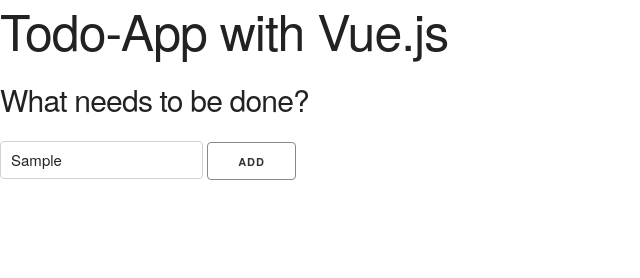
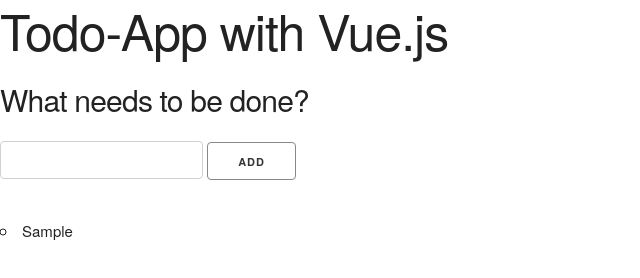
Before and after one commit to mgonza63/todoVue, a plain HTML site: page index.html in a window 1280 px wide. Both pictures are taken after typing "Sample" into the empty fields and a click on the button "ADD". Shown: the whole page, without its empty margins (0-640 px from the left). Drawn offline with nearby package versions, Linux system fonts and the light colour scheme.

Commit message:
todos added now show in the screen as a unorganized list

```diff
--- a/app.js
+++ b/app.js
@@ -15,7 +15,9 @@ const app = new Vue ({
                 title: this.newTodo,
                 done: false,
 
-            })
+            });
+            // clears out the form
+            this.newTodo = ''
         }
 
     }
--- a/index.html
+++ b/index.html
@@ -13,7 +13,8 @@
 <body>
     <main id="app">
         <h1>{{ title }}</h1>
-        <!-- vue's way of adding a function when this data is submitted. -> .prevent prevents Default -->
+        <!-- vue - adding a function when this data is submitted.
+            .prevent prevents Default -->
         <form @submit.prevent="addTodo">
             <label for="newTodo"><h4>What needs to be done?</h4></label>
             <!-- v-model links with elements on your js file -->
@@ -21,6 +22,12 @@
             <button type="submit" name="button">Add</button>
 
         </form>
+        <ul>
+            <!-- vue - for every item in array of items.
+                Repeats over the 'todos' array and gives
+                the name 'todo' to each item -->
+            <li v-for="todo in todos">{{ todo.title }}</li>
+        </ul>
     </main>
 
 
```
